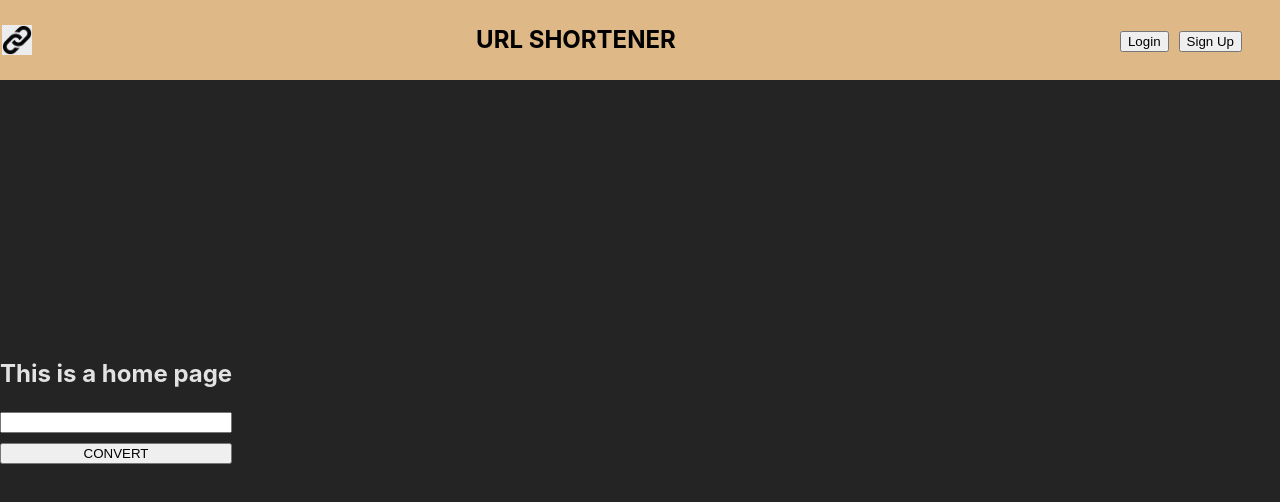
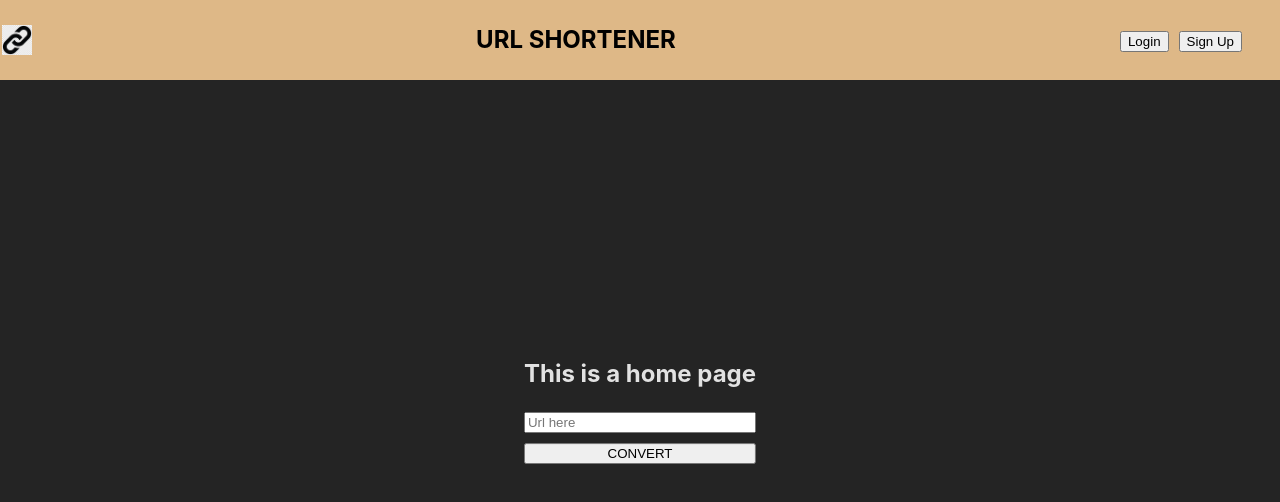
Before and after one commit to YahirGX5/url-shortener-frontend, a React (Vite) app: page /home in a window 1280 px wide. Shown: the top 502 px of the page. Built offline with nearby package versions, Linux system fonts and the light colour scheme.

Commit message:
CENTERED THE FOKIN ARTICLE FINALLY, and added some logic to homepage.tsx

```diff
--- a/src/pages/HomePage/HomePage.css
+++ b/src/pages/HomePage/HomePage.css
@@ -1,4 +1,12 @@
+body {
+    position: relative;
+}
+
 .FormContainer {
+    position: absolute;
+    top: 50%;
+    left: 50%;
+    transform: translate(-50%, -50%);
     align-items: center;
 }
 
--- a/src/pages/HomePage/HomePage.tsx
+++ b/src/pages/HomePage/HomePage.tsx
@@ -1,12 +1,26 @@
+import { useState } from 'react';
+
 import './HomePage.css';
 
 export function HomePage () {
+    const [url, setUrl] = useState('');
+
+    const handleSubmit = (event: React.FormEvent<HTMLFormElement>) => {
+        event.preventDefault();
+        //logic of handleSubmit
+        console.log(url);
+        setUrl('');
+    }
+
+    const handleChange = (event: React.ChangeEvent<HTMLInputElement>) => {
+        setUrl(event.target.value);
+    }
 
     return (
         <article className="FormContainer">
             <h1>This is a home page</h1>
-            <form className="HomeForm">
-                <input type="text" required/>
+            <form className="HomeForm" onSubmit={handleSubmit}>
+                <input type="text" value={url} required placeholder="Url here" onChange={handleChange}/>
                 <button type="submit" className='HomeFormButton'>CONVERT</button>
             </form>
         </article>
```
